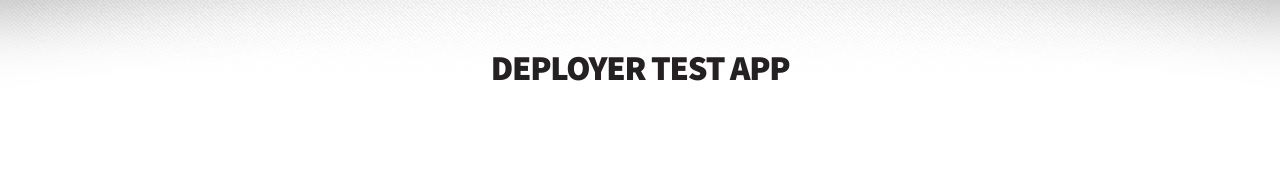
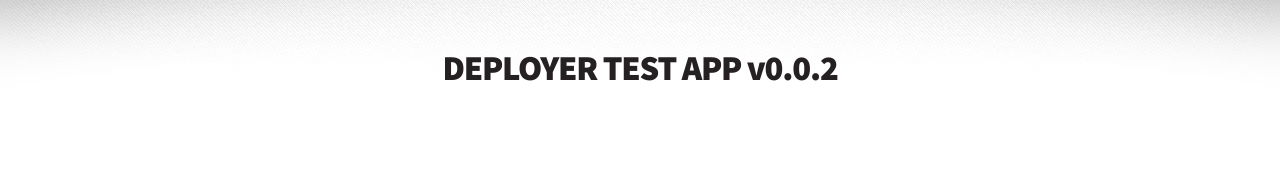
Before and after one commit to iainbeeston/deployer_test_app, a plain HTML site: page public/index.html in a window 1280 px wide. Shown: the top 179 px of the page. Drawn offline with Linux system fonts and the light colour scheme.

Commit message:
Set the version to 0.0.2
So I can test the deploy works

```diff
--- a/public/index.html
+++ b/public/index.html
@@ -35,7 +35,7 @@
             <section id="header">
 
               <!-- Logo -->
-              <h1><a href="#">DEPLOYER TEST APP</a></h1>
+              <h1><a href="#">DEPLOYER TEST APP v0.0.2</a></h1>
 
             </section>
 
```
